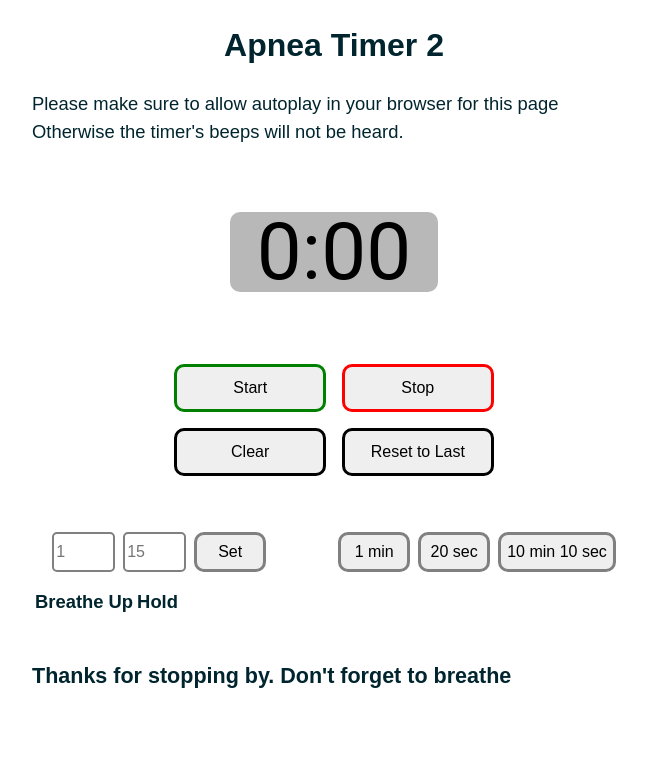
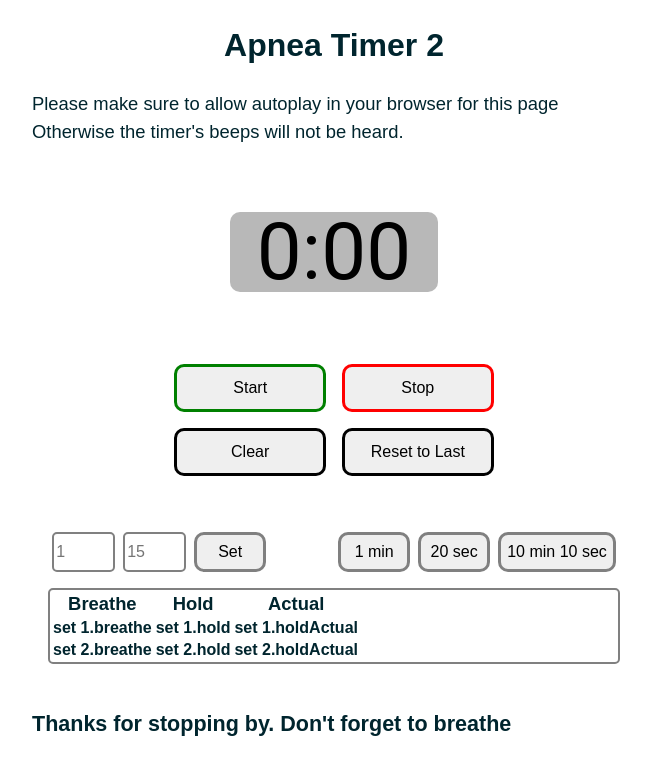
Before and after one commit to ccchrissss/apnea-timer-2, a React (Vite) app: page / in a window 1280 px wide. Shown: the top 774 px of the page, without its empty margins (306-957 px from the left). Built offline with nearby package versions, Linux system fonts and the light colour scheme.

Commit message:
feat: begin styling WorkoutTable component.

```diff
--- a/src/components/WorkoutTable.jsx
+++ b/src/components/WorkoutTable.jsx
@@ -1,19 +1,31 @@
 import { useState } from 'react'
+import { StyledWorkoutTable } from './styles/WorkoutTable.styled'
 
 const WorkoutTable = () => {
 
 
   return (
-    <>
+    <StyledWorkoutTable>
       <table>
         <thead>
+          <tr className="categories">
+            <th>Breathe</th>
+            <th>Hold</th>
+            <th>Actual</th>
+          </tr>
           <tr>
-            <th>Breathe Up</th>
-            <th>Hold</th>
+            <th>set 1.breathe</th>
+            <th>set 1.hold</th>
+            <th>set 1.holdActual</th>
+          </tr>
+          <tr>
+            <th>set 2.breathe</th>
+            <th>set 2.hold</th>
+            <th>set 2.holdActual</th>
           </tr>
         </thead>
       </table>
-    </>
+    </StyledWorkoutTable>
   )
 }
 
--- a/src/components/styles/WorkoutTable.styled.jsx
+++ b/src/components/styles/WorkoutTable.styled.jsx
@@ -1,6 +1,16 @@
 import styled from 'styled-components'
 
-export const StyledWorkoutTable = styled.table`
+export const StyledWorkoutTable = styled.section`
 
+  margin: 1rem;
+  border: solid 2px gray;
+  border-radius: 5px;
+
+  tr {
+    font-size: 1rem;
+  }
+  tr.categories {
+    font-size: 1.15rem;
+  }
 
 `
```
